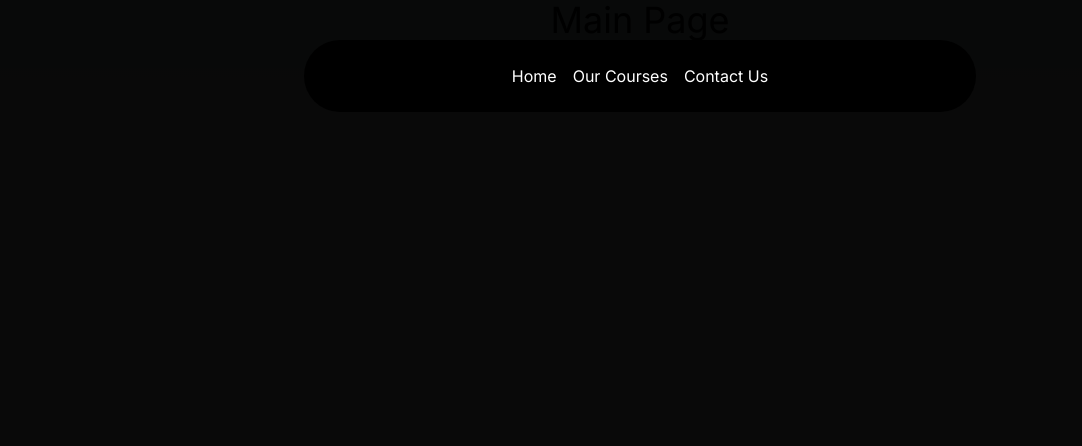
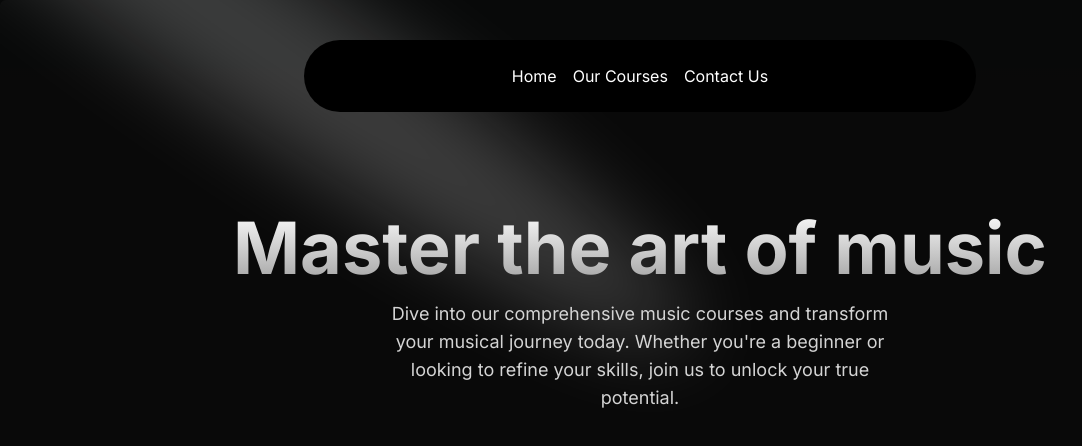
Before and after one commit to mihirjadhav04/nextjs-musicacademy-website, a Next.js app: page / in a window 1280 px wide. Shown: the top 446 px of the page, without its empty margins (0-1082 px from the left). Built offline with nearby package versions, Linux system fonts and the light colour scheme.

Commit message:
created the hero section with spotlight effect.

```diff
--- a/src/app/page.tsx
+++ b/src/app/page.tsx
@@ -1,9 +1,10 @@
+import HeroSection from "@/components/HeroSection";
 import Image from "next/image";
 
 export default function Home() {
   return (
     <main className="min-h-screen bg-black/[0.96] antialiased bg-grid-white/[0.02]">
-      <h1 className="text-center text-4xl">Main Page</h1>
+      <HeroSection />
     </main>
   );
 }
--- /dev/null
+++ b/src/components/HeroSection.tsx
@@ -0,0 +1,37 @@
+import Link from "next/link"
+import { Spotlight } from "./ui/Spotlight"
+// import { Button } from "./ui/moving-border";
+
+function HeroSection() {
+  return (
+    <div
+    className="h-auto md:h-[40rem] w-full rounded-md flex flex-col items-center justify-center relative overflow-hidden mx-auto py-10 md:py-0"
+    >
+        <Spotlight
+        className="-top-40 left-0 md:left-60 md:-top-20"
+        fill="white"
+      />
+        <div className="p-4 relative z-10 w-full text-center" >
+            <h1
+            className="mt-20 md:mt-0 text-4xl md:text-7xl font-bold bg-clip-text text-transparent bg-gradient-to-b from-neutral-50 to-neutral-400"
+            >Master the art of music</h1>
+            <p
+            className="mt-4 font-normal text-base md:text-lg text-neutral-300 max-w-lg mx-auto"
+            >Dive into our comprehensive music courses and transform your musical journey today. Whether you're a beginner or looking to refine your skills, join us to unlock your true potential.</p>
+            <div className="mt-4">
+                <Link href={"/courses"}>
+                    {/* <Button
+                    borderRadius="1.75rem"
+                    className="bg-white dark:bg-black text-black dark:text-white border-neutral-200 dark:border-slate-800"
+                    >
+                    Explore courses
+                    </Button> */}
+                </Link>
+            </div>
+        </div>
+
+        </div>
+  )
+}
+
+export default HeroSection
--- /dev/null
+++ b/src/components/ui/Spotlight.tsx
@@ -0,0 +1,56 @@
+import React from "react";
+import { cn } from "@/utils/cn";
+
+type SpotlightProps = {
+  className?: string;
+  fill?: string;
+};
+
+export const Spotlight = ({ className, fill }: SpotlightProps) => {
+  return (
+    <svg
+      className={cn(
+        "animate-spotlight pointer-events-none absolute z-[1]  h-[169%] w-[138%] lg:w-[84%] opacity-0",
+        className
+      )}
+      xmlns="http://www.w3.org/2000/svg"
+      viewBox="0 0 3787 2842"
+      fill="none"
+    >
+      <g filter="url(#filter)">
+        <ellipse
+          cx="1924.71"
+          cy="273.501"
+          rx="1924.71"
+          ry="273.501"
+          transform="matrix(-0.822377 -0.568943 -0.568943 0.822377 3631.88 2291.09)"
+          fill={fill || "white"}
+          fillOpacity="0.21"
+        ></ellipse>
+      </g>
+      <defs>
+        <filter
+          id="filter"
+          x="0.860352"
+          y="0.838989"
+          width="3785.16"
+          height="2840.26"
+          filterUnits="userSpaceOnUse"
+          colorInterpolationFilters="sRGB"
+        >
+          <feFlood floodOpacity="0" result="BackgroundImageFix"></feFlood>
+          <feBlend
+            mode="normal"
+            in="SourceGraphic"
+            in2="BackgroundImageFix"
+            result="shape"
+          ></feBlend>
+          <feGaussianBlur
+            stdDeviation="151"
+            result="effect1_foregroundBlur_1065_8"
+          ></feGaussianBlur>
+        </filter>
+      </defs>
+    </svg>
+  );
+};
--- a/tailwind.config.ts
+++ b/tailwind.config.ts
@@ -9,6 +9,21 @@
   darkMode: "class",
   theme: {
     extend: {
+      animation: {
+        spotlight: "spotlight 2s ease .75s 1 forwards",
+      },
+      keyframes: {
+        spotlight: {
+          "0%": {
+            opacity: "0",
+            transform: "translate(-72%, -62%) scale(0.5)",
+          },
+          "100%": {
+            opacity: "1",
+            transform: "translate(-50%,-40%) scale(1)",
+          },
+        },
+      },
       backgroundImage: {
         "gradient-radial": "radial-gradient(var(--tw-gradient-stops))",
         "gradient-conic":
```
